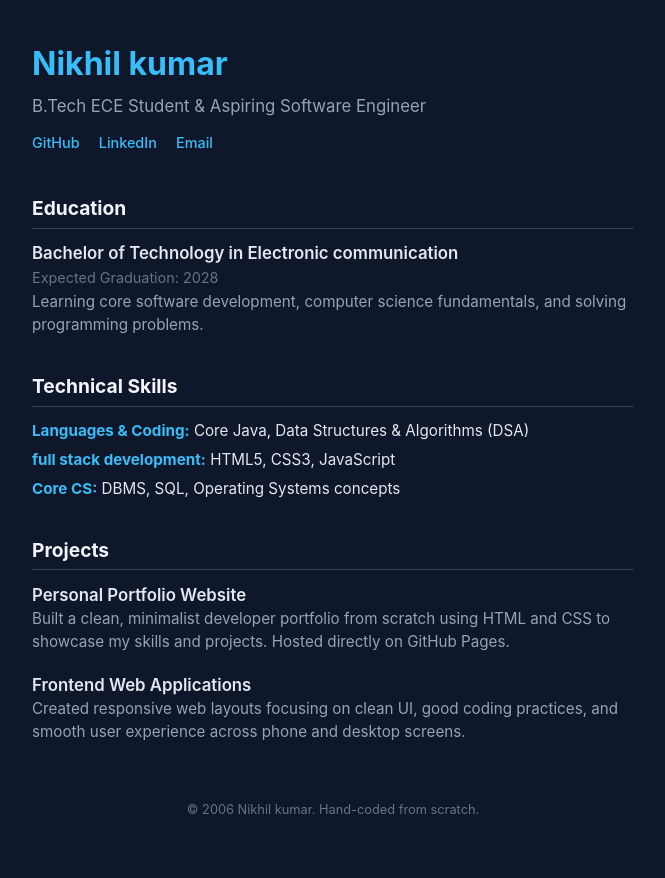
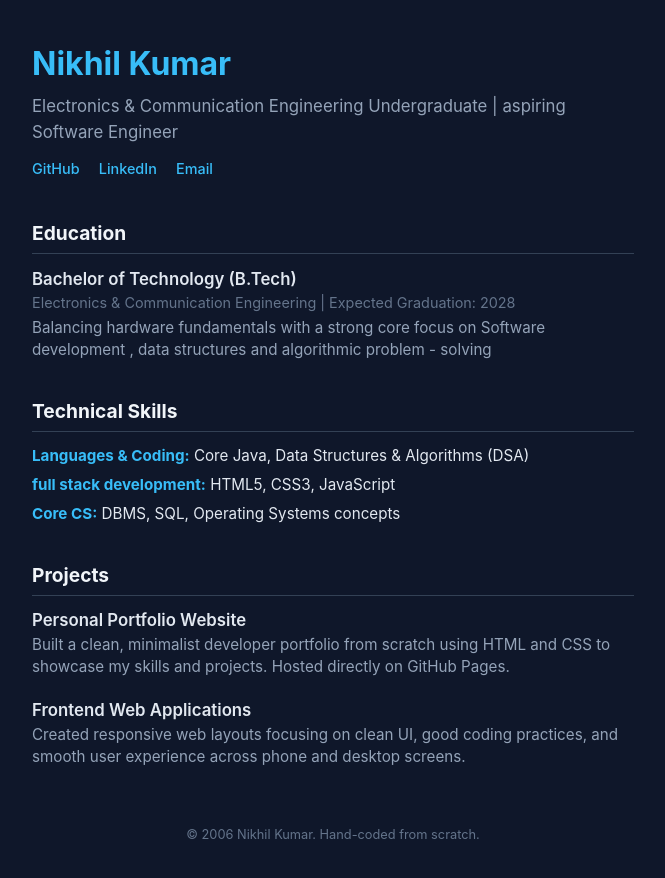
Before and after one commit to rpsnikhilkr-beep/Portfolio, a plain HTML site: page index.html in a window 1280 px wide. Shown: the whole page, without its empty margins (307-972 px from the left). Drawn offline with Linux system fonts and the light colour scheme.

Commit message:
Update index.html

```diff
--- a/index.html
+++ b/index.html
@@ -3,7 +3,7 @@
 <head>
     <meta charset="UTF-8">
     <meta name="viewport" content="width=device-width, initial-scale=1.0">
-    <title>Nikhil kumar | Portfolio</title>
+    <title>Nikhil Kumar | Portfolio</title>
     <style>
         * {
             margin: 0;
@@ -107,8 +107,8 @@
 
     <!-- Intro -->
     <header>
-        <h1>Nikhil kumar</h1>
-        <p>B.Tech ECE Student & Aspiring Software Engineer</p>
+        <h1>Nikhil Kumar</h1>
+        <p>Electronics & Communication Engineering Undergraduate | aspiring Software Engineer</p>
         <div class="links">
             <a href="https://github.com/rpsnikhilkr-beep" target="_blank">GitHub</a>
             <a href="https://linkedin.com" target="_blank">LinkedIn</a>
@@ -120,9 +120,9 @@
     <section>
         <h2>Education</h2>
         <div class="item">
-            <div class="item-title">Bachelor of Technology in Electronic communication </div>
-            <div class="item-sub">Expected Graduation: 2028</div>
-            <p class="desc">Learning core software development, computer science fundamentals, and solving programming problems.</p>
+            <div class="item-title">Bachelor of Technology (B.Tech) </div>
+            <div class="item-sub"> Electronics & Communication Engineering | Expected Graduation: 2028</div>
+            <p class="desc">Balancing hardware fundamentals with a strong core focus on Software development , data structures and algorithmic problem - solving </p>
         </div>
     </section>
 
@@ -151,7 +151,7 @@
 
     <!-- Footer -->
     <footer>
-        <p>&copy; 2006 Nikhil kumar. Hand-coded from scratch.</p>
+        <p>&copy; 2006 Nikhil Kumar. Hand-coded from scratch.</p>
     </footer>
 
 </body>
```
